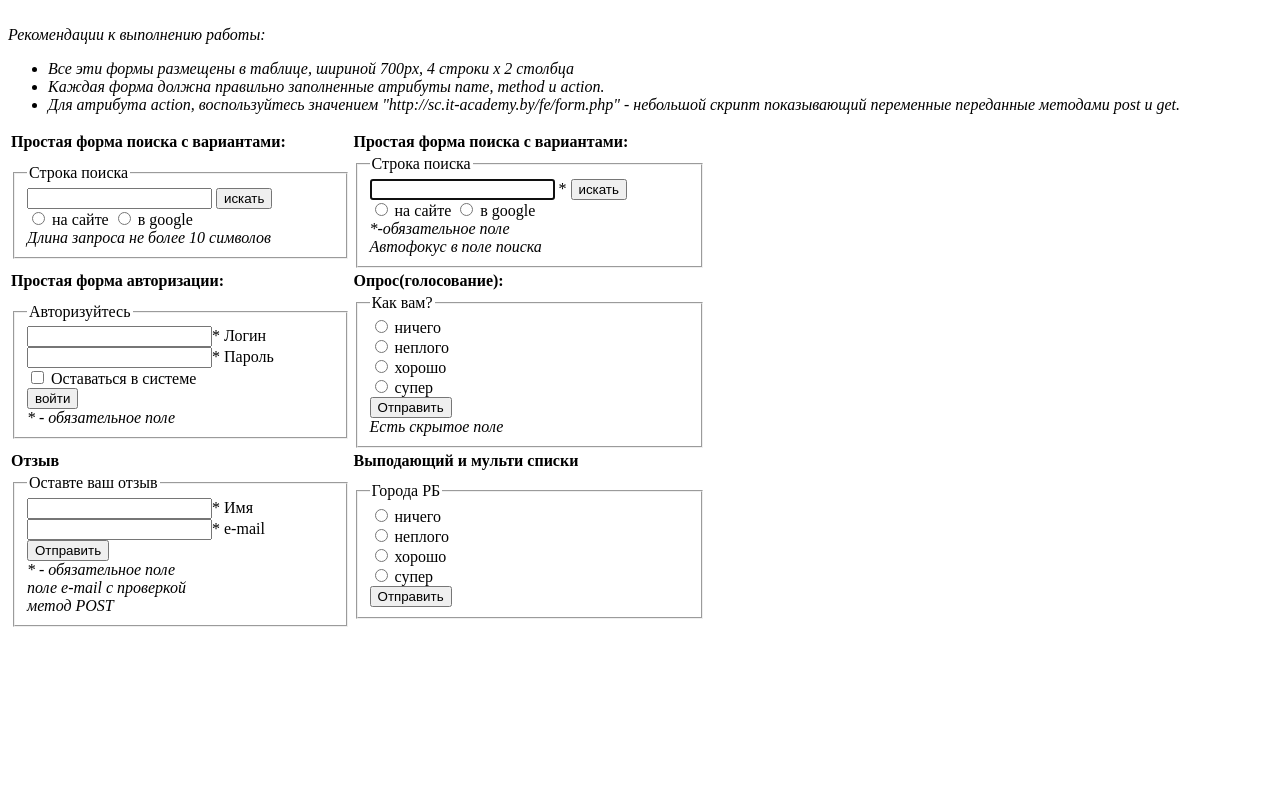
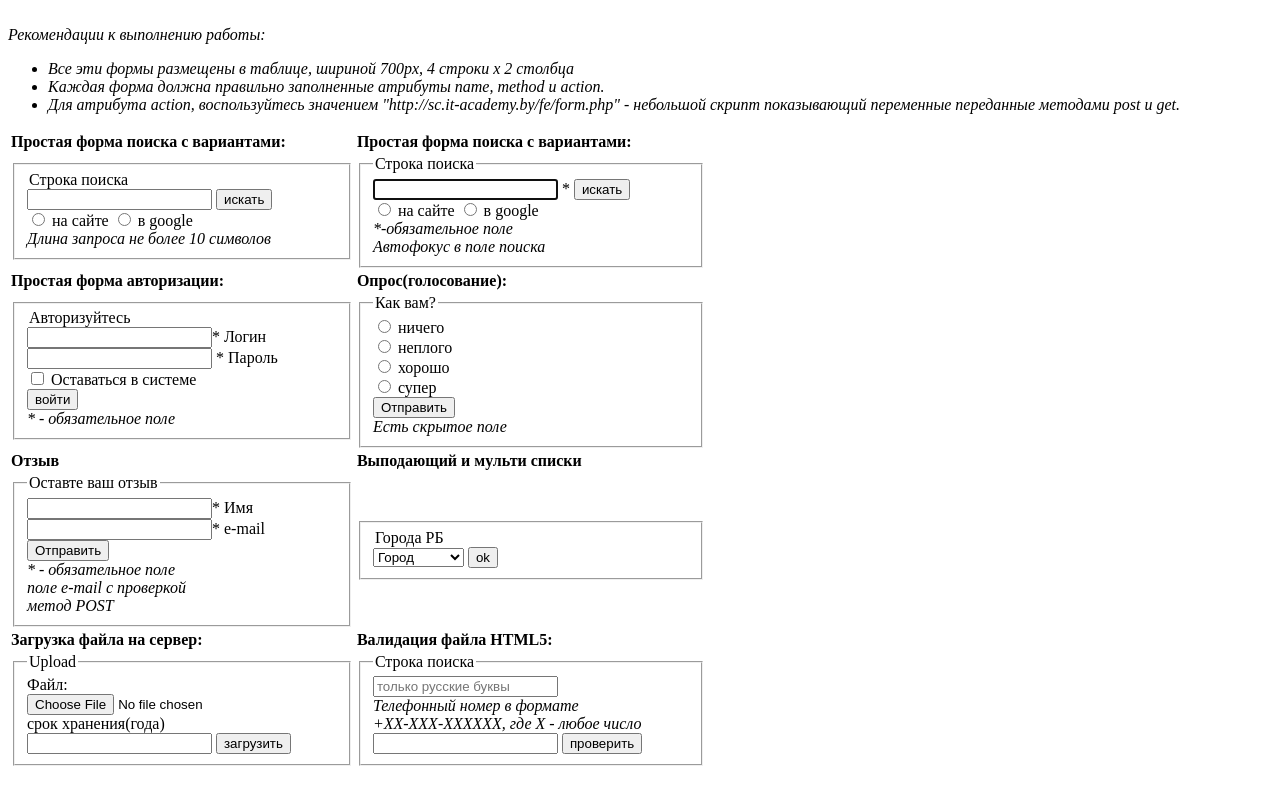
Before and after one commit to alextech303/SC1_100_22_MaslakovAlexey, a plain HTML site: page HTML/05_Forms/index.html in a window 1280 px wide. Drawn offline with Linux system fonts and the light colour scheme.

Commit message:
addFormsCSS

```diff
--- a/HTML/05_Forms/index.html
+++ b/HTML/05_Forms/index.html
@@ -16,7 +16,7 @@
             скрипт показывающий переменные переданные методами post и get.
             </em></li>
     </ul>
-    <form name="search" action="http://fe.it-academy.by/TestForm.php"  method="get" target="_blank">  </form>
+
     <table style="text-align: left" width="700" border="0" >
 
         <tr>
@@ -26,14 +26,16 @@
         </tr>
         <tr>
             <td>
-                <fieldset><legend>Строка поиска</legend>
+                <fieldset>
+                    <form name="search" action="http://fe.it-academy.by/TestForm.php"  method="get" target="_blank">
+                    <legend>Строка поиска</legend>
                   <input type="text" name="search" maxlength="10">
                   <input type="submit" value="искать">
                   <br>
                   <input type="radio" name="radio" value="на сайте" > на сайте
                   <input type="radio" name="radio" value="на сайте"> в google<br>
                   <em>Длина запроса не более 10 символов</em>
-
+                </form>
                  </fieldset>
             </td>
             <td>
@@ -45,25 +47,26 @@
                   <input type="radio"  name=radio value="на сайте"> в google<br>
                   <em>*-обязательное поле</em><br>
                   <em>Автофокус в поле поиска</em>
-
-
-
                   </fieldset>
             </td>
         </tr>
-
+    </form>
         <tr>
             <th>Простая форма авторизации:</th>
             <th>Опрос(голосование):</th>
         </tr>
             <tr>
                 <td>
-                <fieldset><legend>Авторизуйтесь</legend>
+                <fieldset>
+                    <form name="text" action="http://fe.it-academy.by/TestForm.php"  method="get" target="_blank">
+                    <legend>Авторизуйтесь</legend>
                   <input type="text" name="search">* Логин<br>
-                  <input type="text" name="search">* Пароль<br>
+                  <input id="pass" type="password" name="search">
+                  <label for="pass">* Пароль<br></label>
                   <input type="checkbox" value="на сайте"> Оставаться в системе<br>
                   <input type="submit" value="войти"><br>
                   <em>* - обязательное поле</em>
+                  </form>
                  </fieldset>
               </td>
               <td>
@@ -81,7 +84,7 @@
                     <th>Отзыв</th>
                     <th>Выподающий и мульти списки</th>
                 </tr>
-                <form name="search" action="http://fe.it-academy.by/TestForm.php"  method="post" target="_blank">  </form>
+
                 <tr>
                     <td>
                     <fieldset><legend>Оставте ваш отзыв</legend>
@@ -94,29 +97,66 @@
                      </fieldset>
                   </td>
                   <td>
-                      <fieldset><legend>Города РБ</legend>
-                         <input type="radio" name="radio" value="radio1" > ничего  <br>
-                         <input type="radio" name="radio" value="radio2" > неплого<br>
-                         <input type="radio" name="radio" value="radio3" > хорошо<br>
-                         <input type="radio" name="radio" value="radio4" > супер<br>
-                         <input type="submit" value="Oтправить"><br>
+
+                      <fieldset>
+                        <form name="select" action="http://fe.it-academy.by/TestForm.php"  method="get" target="_blank">
+                          <legend>Города РБ</legend>
+                        <select name="list" id="list">
+                            <!-- <input type="submit" value="OK"> -->
+
+                            <optgroup label="Города РБ">
+                                <option value="0" selected>Город</option>
+                                <option value="1">Брест</option>s
+                                <option value="2">Минск</option>
+                                <option value="3">Витебск</option>
+                          </optgroup>
+                          <optgroup label="Города России">
+                                <option value="4">Москва</option>
+                                <option value="5">Рязань</option>
+                                <option value="6">Магадан</option>
+
+                          </optgroup>
+
+                            </select>
+                            <input type="submit" value="ok">
+
                         </fieldset>
                     </td></tr>
+                </form>
 
+                <tr>
+                    <th>Загрузка файла на сервер:</th>
+                    <th>Валидация файла HTML5:</th>
+                </tr>
+                <tr>
+                    <td>
+                        <fieldset>
+                            <legend>Upload</legend>
+                            <form name="select" action="http://fe.it-academy.by/TestForm.php" enctype="multipart/form-data"  method="post" target="_blank">
 
-
-
-
-
-
+                            Файл:<br>
+                        <input type="file" name="file" dir="ltr"><br>
+                        срок хранения(года)<br>
+                        <input type="text" name="search" >
+                        <input type="submit" value="загрузить">
+                    </form>
+                        </fieldset>
+                    </td>
+                    <td>
+                        <fieldset><legend>Строка поиска</legend>
+                            <form id="check" name="search" action="http://fe.it-academy.by/TestForm.php"  method="get" target="_blank">
+                        <input type="search" name="search" placeholder="только русские буквы" required pattern="[а-яА-Я] "><br>
+                        <em>Телефонный номер в формате</em><br>
+                        <em>+XX-XXX-XXXXXX, где X - любое число</em><br>
+                        <input type="search" name="search"  required pattern="^(\+375|80)(29|25|44|33)(\d{3})(\d{2})(\d{2})$">
+                        <input type="button" value="проверить">
+                            </form>
+                    </fieldset>
+                    </td>
+                </tr>
 
         </table>
 
 
-
-
-
-
-    </table>
 </body>
 </html>
```
Also changed, not shown: CSS/01_CSS/base2/index.html (+21 -15 lines), CSS/01_CSS/base1/index5.html (line endings or trailing spaces).
